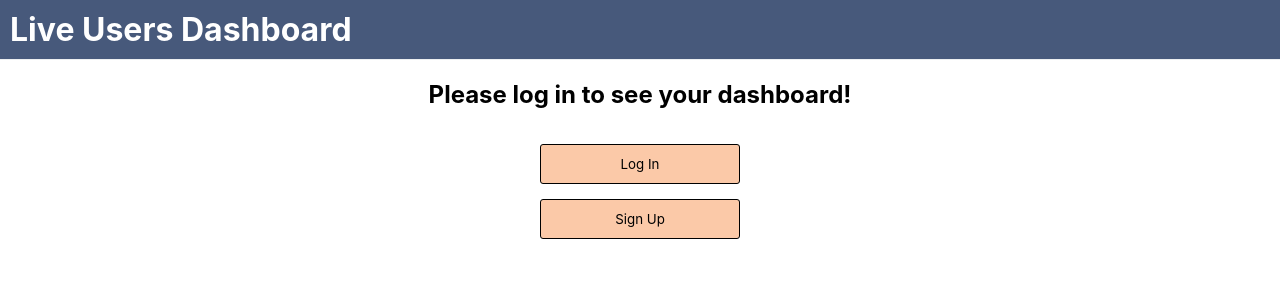
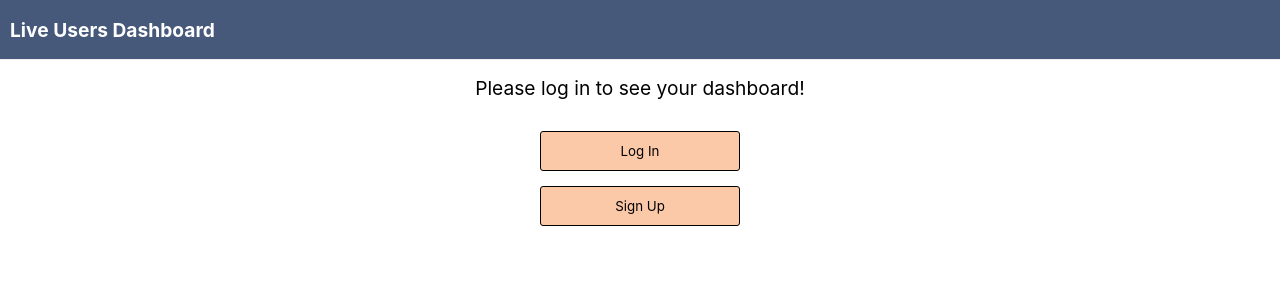
Before and after one commit to idanshoshana/live-users-dashboard, a React (Create React App) app in the folder client/: page / in a window 1280 px wide. Shown: the top 300 px of the page. Built offline with nearby package versions, Linux system fonts and the light colour scheme.

Commit message:
Update the root font size to 16px

```diff
--- a/client/src/components/Header/Header.style.js
+++ b/client/src/components/Header/Header.style.js
@@ -12,5 +12,6 @@ export const Wrapper = styled.div`
 `;
 
 export const Title = styled.h1`
+  font-size: 1.2rem;
   color: #ffffff;
 `;
--- a/client/src/components/modal/modal.style.js
+++ b/client/src/components/modal/modal.style.js
@@ -16,7 +16,7 @@ export const Wrapper = styled.div`
   min-width: 300px;
   min-height: 100px;
   max-width: 55%;
-  margin-top: 100px;
+  margin-top: 30px;
   border-radius: 3px;
   text-align: center;
   padding: 20px;
--- a/client/src/index.css
+++ b/client/src/index.css
@@ -5,6 +5,7 @@ body {
     sans-serif;
   -webkit-font-smoothing: antialiased;
   -moz-osx-font-smoothing: grayscale;
+  font-size: 16px;
 }
 
 code {
--- a/client/src/pages/dashboard/dashboard.style.js
+++ b/client/src/pages/dashboard/dashboard.style.js
@@ -7,7 +7,8 @@ export const Wrapper = styled.div`
 `;
 
 export const Title = styled.h1`
-  font-size: 2rem;
+  font-size: 1.2rem;
+  font-weight: normal;
   text-align: center;
 `;
 
--- a/client/src/pages/login-page/login-page.style.js
+++ b/client/src/pages/login-page/login-page.style.js
@@ -3,6 +3,8 @@ import styled from 'styled-components';
 export const Wrapper = styled.div``;
 
 export const Title = styled.h2`
+  font-size: 1.2rem;
+  font-weight: normal;
   text-align: center;
 `;
 
```
